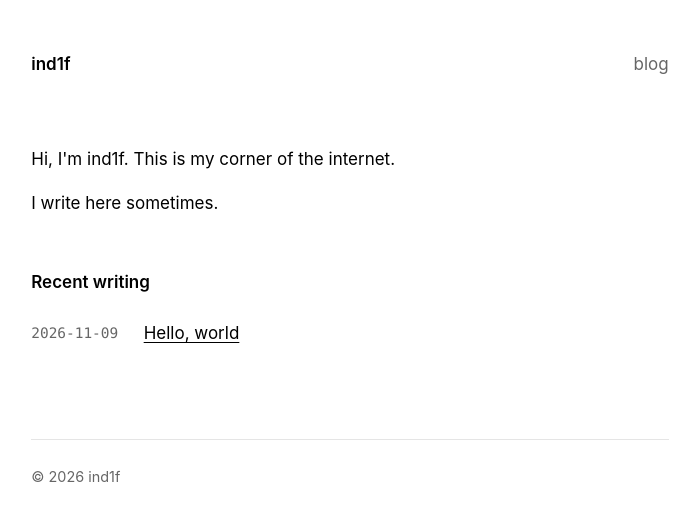
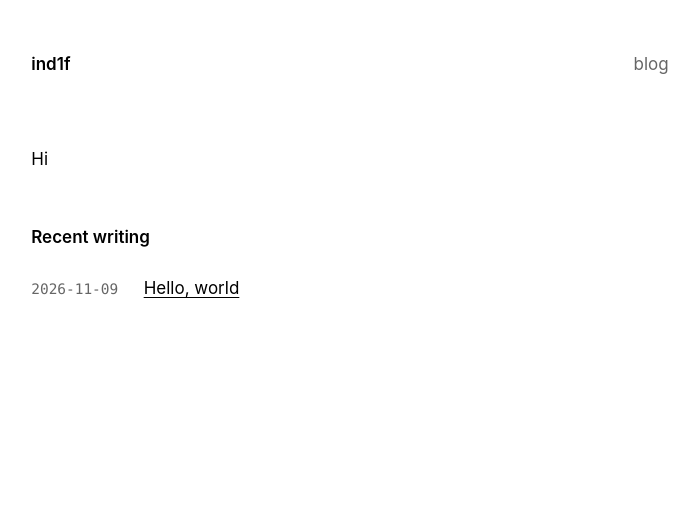
Before and after one commit to ind1f/ind1f.github.io, a Jekyll site: the page built from index.html, in a window 1280 px wide. Shown: the top 521 px of the page, without its empty margins (290-989 px from the left). Built offline with Jekyll 4.4.1, drawn with Linux system fonts in a browser that asks for light colours.

Commit message:
remove footer

```diff
--- a/_layouts/default.html
+++ b/_layouts/default.html
@@ -17,8 +17,5 @@
   <main>
     {{ content }}
   </main>
-  <footer>
-    <span>&copy; {{ 'now' | date: '%Y' }} {{ site.title }}</span>
-  </footer>
 </body>
 </html>
--- a/assets/css/style.css
+++ b/assets/css/style.css
@@ -147,14 +147,6 @@ hr {
   margin-top: 4rem;
 }
 
-footer {
-  margin-top: 5rem;
-  padding-top: 1.5rem;
-  border-top: 1px solid var(--rule);
-  color: var(--muted);
-  font-size: 0.85rem;
-}
-
 @media (max-width: 480px) {
   .posts li {
     flex-direction: column;
--- a/index.html
+++ b/index.html
@@ -2,8 +2,7 @@
 layout: default
 ---
 <section class="intro">
-  <p>Hi, I'm ind1f. This is my corner of the internet.</p>
-  <p>I write here sometimes.</p>
+  <p>Hi</p>
 </section>
 
 <section>
```
